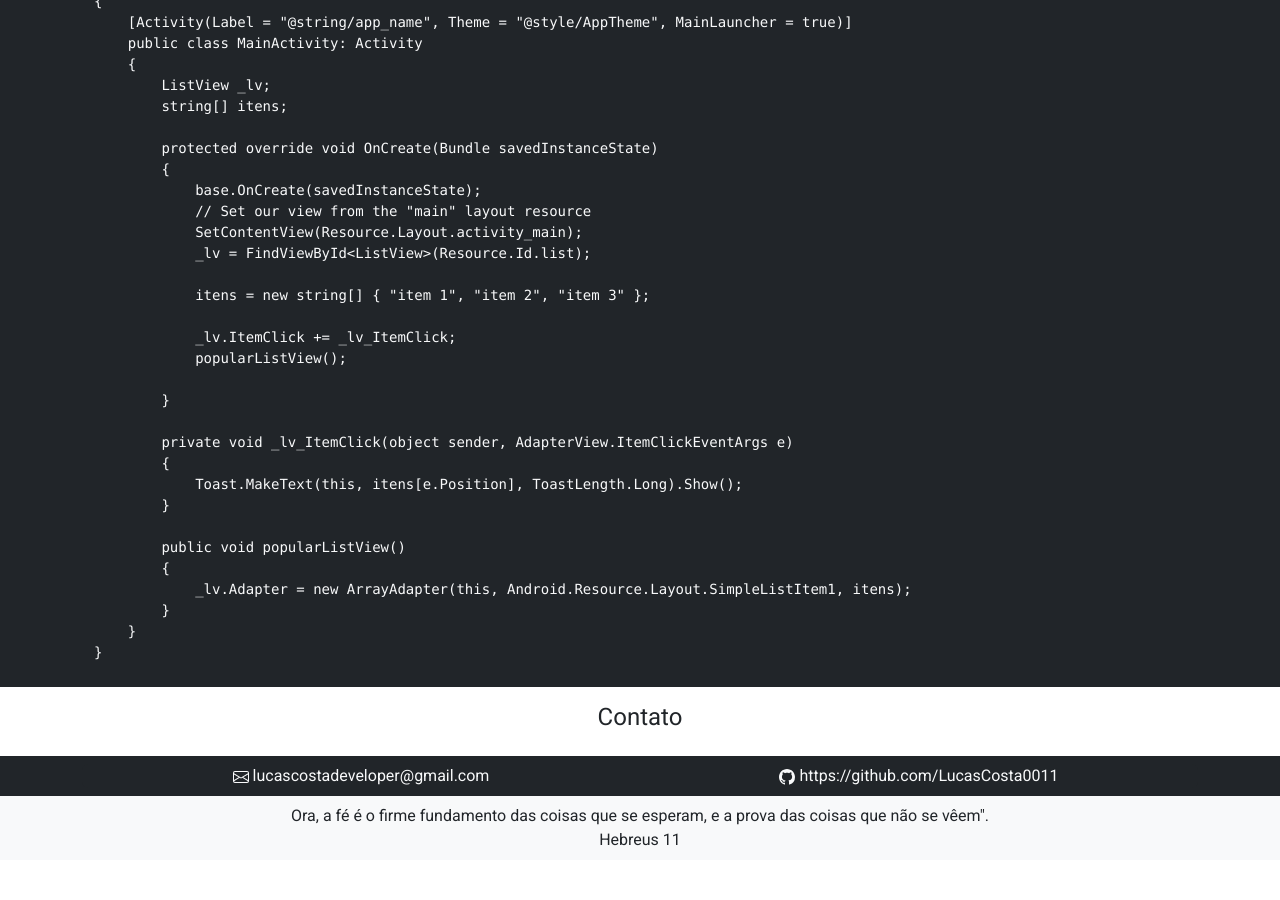
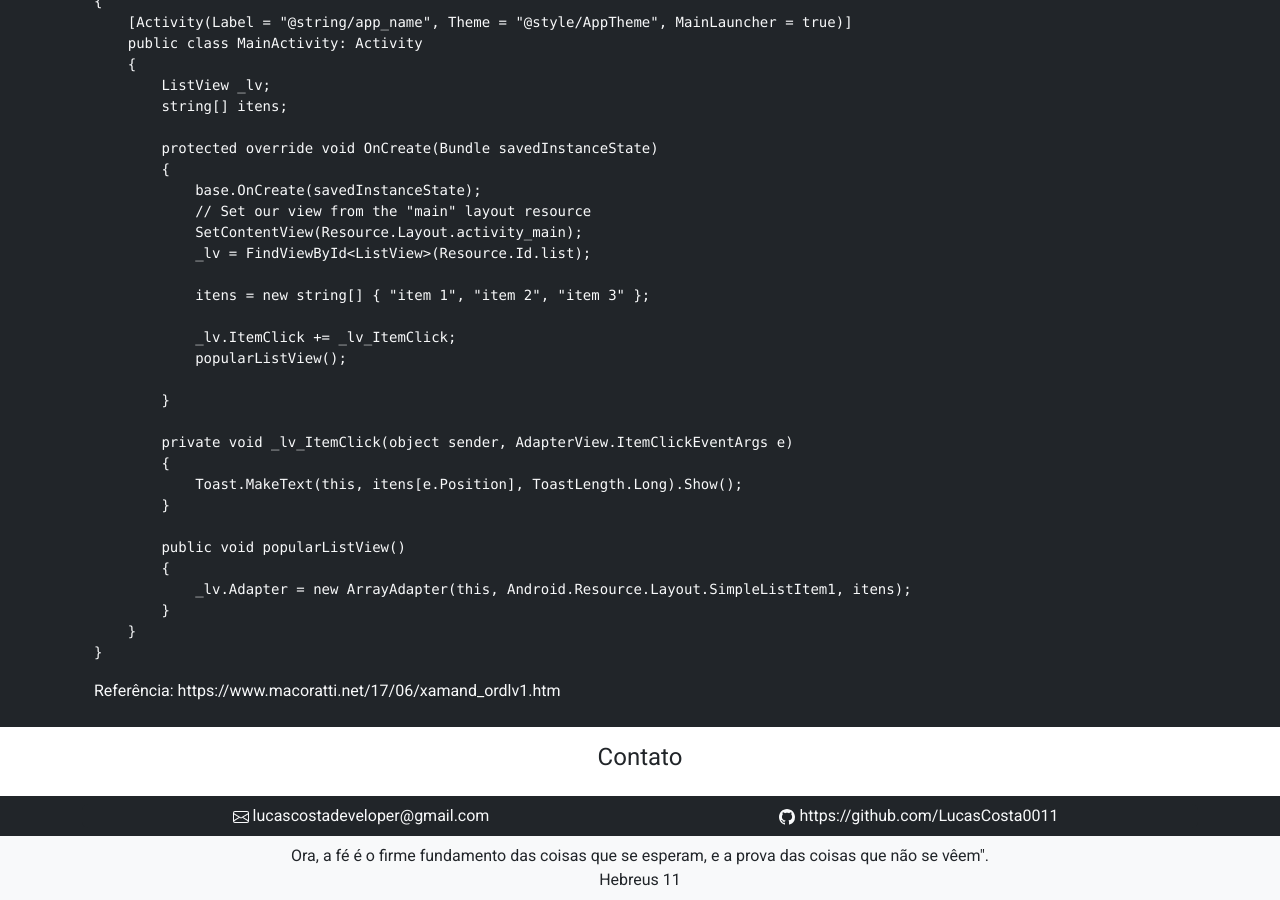
Before and after one commit to LucasCosta0011/LucasCosta0011.github.io, a Jekyll site: the page built from _posts/2022-09-03-populando-listview-C#.md, in a window 1280 px wide and 900 px high, scrolled down 1677 px. Built offline with Jekyll 4.4.1, drawn with Linux system fonts in a browser that asks for light colours; before the commit the page ends 2537 px from its top, so only the background shows below that; part of the change alters nothing that is shown.

Commit message:
Update 2022-09-03-populando-listview-C#.md

````diff
--- a/_posts/2022-09-03-populando-listview-C#.md
+++ b/_posts/2022-09-03-populando-listview-C#.md
@@ -111,3 +111,5 @@ namespace teste
     }
 }
 ```
+
+Referência: https://www.macoratti.net/17/06/xamand_ordlv1.htm
````
